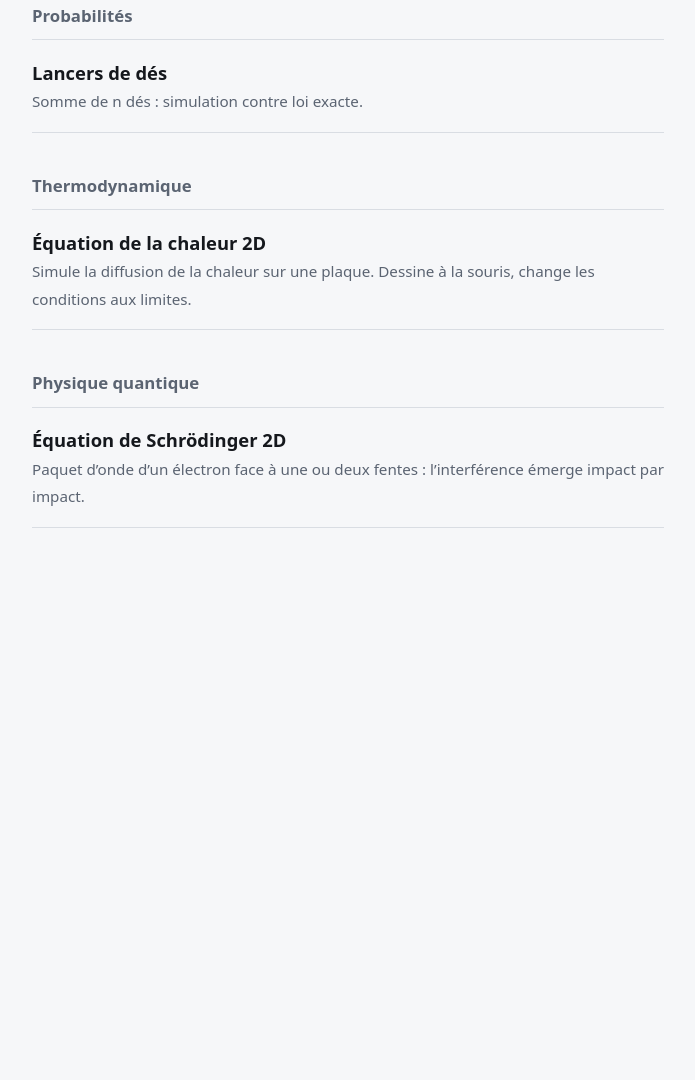
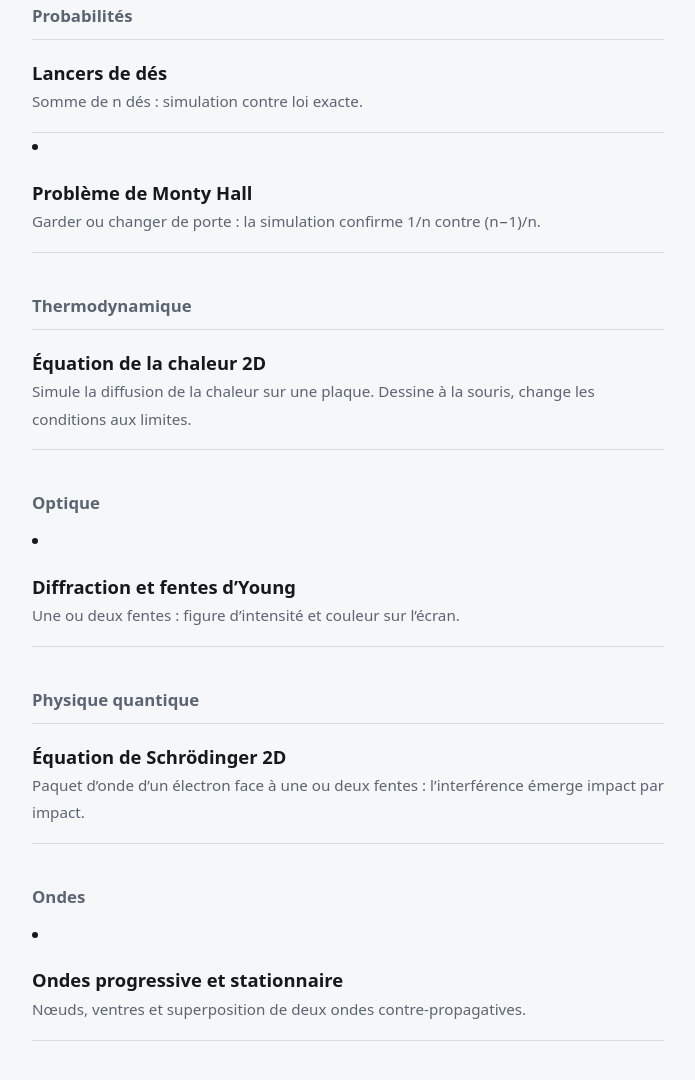
Before and after one commit to Keidara/keidara.github.io, a plain HTML site: page index.html in a window 1280 px wide. Shown: the part 208-1288 px from the top of the page, without its empty margins (292-987 px from the left). Before the commit the page ends 800 px from the top, so only its background shows below. Drawn offline with Linux system fonts and the light colour scheme.

Commit message:
Update index.html

```diff
--- a/index.html
+++ b/index.html
@@ -33,6 +33,9 @@
       <strong>Lancers de dés</strong>
       <span>Somme de n dés : simulation contre loi exacte.</span></a></li>
   </ul>
+    <li><a class="tool" href="./outil.html?t=monty_hall">
+      <strong>Problème de Monty Hall</strong>
+      <span>Garder ou changer de porte : la simulation confirme 1/n contre (n−1)/n.</span></a></li>
 
   <h2>Thermodynamique</h2>
   <ul>
@@ -41,12 +44,22 @@
       <span>Simule la diffusion de la chaleur sur une plaque. Dessine à la souris, change les conditions aux limites.</span></a></li>
   </ul>
 
+  <h2>Optique</h2>
+  <li><a class="tool" href="./outil.html?t=diffraction">
+    <strong>Diffraction et fentes d’Young</strong>
+    <span>Une ou deux fentes : figure d’intensité et couleur sur l’écran.</span></a></li>
+
   <h2>Physique quantique</h2>
   <ul>
     <li><a class="tool" href="./propagation_particule_quantique.html">
       <strong>Équation de Schrödinger 2D</strong>
       <span>Paquet d’onde d’un électron face à une ou deux fentes : l’interférence émerge impact par impact.</span></a></li>
   </ul>
+
+  <h2>Ondes</h2>
+    <li><a class="tool" href="./outil.html?t=ondes">
+      <strong>Ondes progressive et stationnaire</strong>
+      <span>Nœuds, ventres et superposition de deux ondes contre-propagatives.</span></a></li>
   <!-- Pour ajouter un outil : copie un bloc <li> dans la bonne section. Lien : ./outil.html?t=NOM pour outils/NOM.py -->
 </main>
 </body>
```
